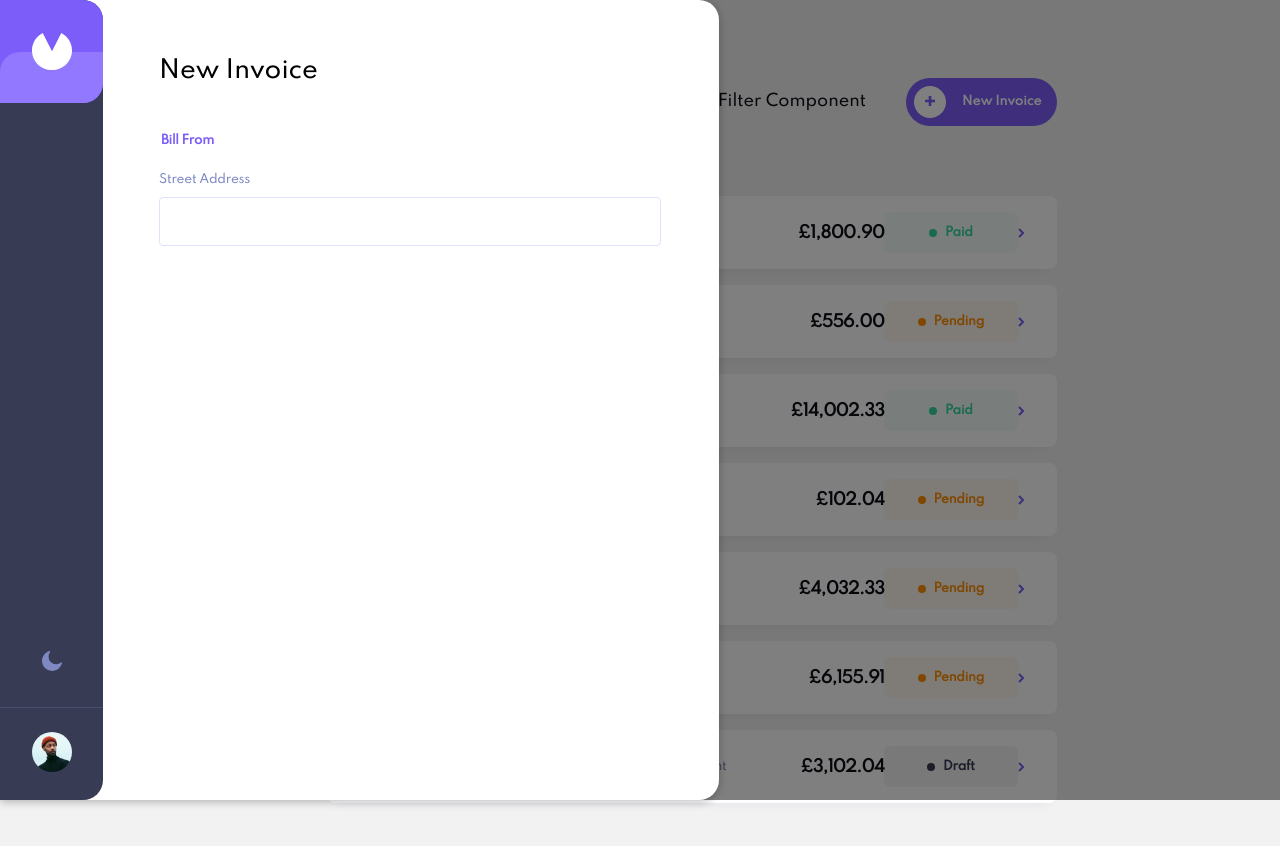
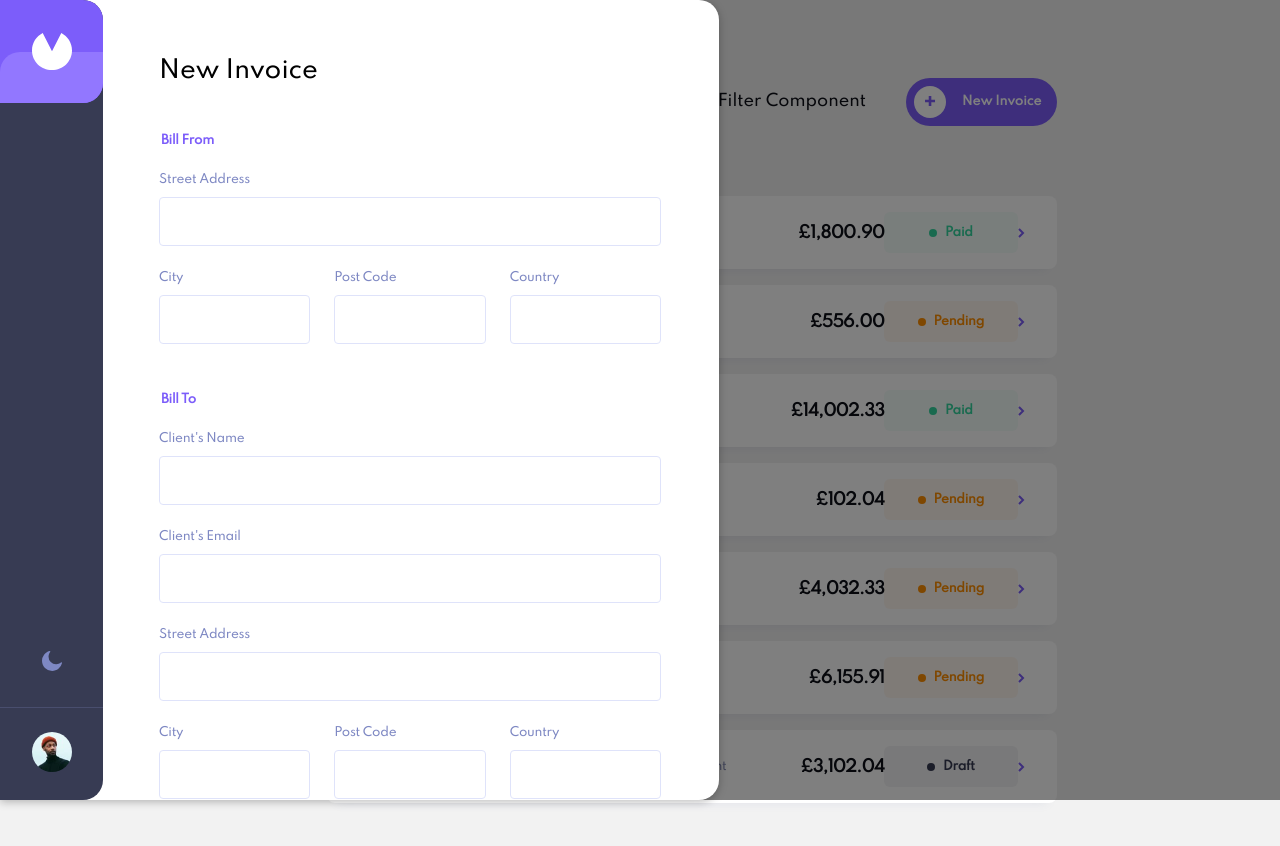
Before and after one commit to yjcyun/frontend_mentor, a Vue app in the folder guru/invoice-app/final-code/: page / in a window 1280 px wide. Both pictures are taken after a click on the button "New Invoice". Shown: the top 846 px of the page. Built offline with nearby package versions, Linux system fonts and the light colour scheme.

Commit message:
invoice: Move input and select components to the ui dir

```diff
--- a/guru/invoice-app/final-code/src/components/invoice-form/InvoiceForm.vue
+++ b/guru/invoice-app/final-code/src/components/invoice-form/InvoiceForm.vue
@@ -1,93 +1,105 @@
 <template>
-  <form @submit.prevent="addInvoice">
+  <form @submit.prevent="submitForm">
     <h2>New Invoice</h2>
     <div class="form__wrapper">
       <!-- Bill From -->
       <fieldset>
         <legend class="form__section-title h4">Bill From</legend>
         <div class="form__form-control">
-          <field-label for="senderStreetAddress" label="Street Address" />
-          <input-field
+          <base-label for="senderStreetAddress" label="Street Address" />
+          <base-input
             type="text"
             id="senderStreetAddress"
             v-model="senderStreetAddress"
           />
         </div>
-        <!-- <div class="form__col-group">
+        <div class="form__col-group">
           <div class="form__form-control">
             <field-label for="senderCity" label="City" />
-            <input-field type="text" id="senderCity" />
+            <base-input type="text" id="senderCity" v-model="senderCity" />
           </div>
           <div class="form__form-control">
             <field-label for="senderPostal" label="Post Code" />
-            <input-field type="text" id="senderPostal" />
+            <base-input type="text" id="senderPostal" v-model="senderPostal" />
           </div>
           <div class="form__form-control">
             <field-label for="senderCountry" label="Country" />
-            <input-field type="text" id="senderCountry" />
+            <base-input
+              type="text"
+              id="senderCountry"
+              v-model="senderCountry"
+            />
           </div>
-        </div> -->
+        </div>
       </fieldset>
       <!-- Bill To -->
-      <!-- <fieldset>
+      <fieldset>
         <legend class="form__section-title h4">Bill To</legend>
 
         <div class="form__form-control">
           <field-label for="clientName" label="Client's Name" />
-          <input-field type="text" id="clientName" />
+          <base-input type="text" id="clientName" v-model="clientName" />
         </div>
         <div class="form__form-control">
           <field-label for="clientEmail" label="Client's Email" />
-          <input-field type="text" id="clientEmail" />
+          <base-input type="text" id="clientEmail" v-model="clientEmail" />
         </div>
         <div class="form__form-control">
           <field-label for="clientStreetAddress" label="Street Address" />
-          <input-field type="text" id="clientStreetAddress" />
+          <base-input
+            type="text"
+            id="clientStreetAddress"
+            v-model="clientStreetAddress"
+          />
         </div>
         <div class="form__col-group">
           <div class="form__form-control">
             <field-label for="clientCity" label="City" />
-            <input-field type="text" id="clientCity" />
+            <base-input type="text" id="clientCity" v-model="clientCity" />
           </div>
           <div class="form__form-control">
             <field-label for="clientPostal" label="Post Code" />
-            <input-field type="text" id="clientPostal" />
+            <base-input type="text" id="clientPostal" v-model="clientPostal" />
           </div>
           <div class="form__form-control">
             <field-label for="clientCountry" label="Country" />
-            <input-field type="text" id="clientCountry" />
+            <base-input
+              type="text"
+              id="clientCountry"
+              v-model="clientCountry"
+            />
           </div>
         </div>
         <div class="form__col-group">
           <div class="form__form-control">
             <field-label for="invoiceDate" label="Invoice Date" />
-            <input-field type="date" id="invoiceDate" />
+            <base-input type="date" id="invoiceDate" v-model="invoiceDate" />
           </div>
           <div class="form__form-control">
             <field-label for="paymentTerms" label="Payment Terms" />
-            <select-field :options="paymentTermsOptions"></select-field>
+            <base-select :options="paymentTermsOptions"></base-select>
           </div>
         </div>
         <div class="form__form-control">
           <field-label for="description" label="Project Description" />
           <input type="text" id="description" />
         </div>
-      </fieldset> -->
+      </fieldset>
       <!-- Item List -->
-      <!-- <fieldset>
+      <fieldset>
         <legend class="h4">Item List</legend>
-      </fieldset> -->
+      </fieldset>
     </div>
     <button type="submit">submit</button>
   </form>
 </template>
 
 <script>
-import InputField from "./InputField.vue";
-import FieldLabel from "./FieldLabel.vue";
-import SelectField from "./SelectField.vue";
+import FieldLabel from "../ui/BaseLabel.vue";
+import SelectField from "../ui/BaseSelect.vue";
+
 export default {
-  components: { InputField, FieldLabel, SelectField },
+  components: { FieldLabel, SelectField },
   data() {
     return {
       paymentTermsOptions: [
@@ -97,10 +109,20 @@ export default {
         { value: 30, label: "Net 30 Day" },
       ],
       senderStreetAddress: "",
+      senderCity: "",
+      senderPostal: "",
+      senderCountry: "",
+      clientName: "",
+      clientEmail: "",
+      clientStreetAddress: "",
+      clientCity: "",
+      clientPostal: "",
+      clientCountry: "",
+      invoiceDate: "",
     };
   },
   methods: {
-    addInvoice() {
+    submitForm() {
       console.log("senderStreetAddress:", this.senderStreetAddress);
     },
   },
--- a/guru/invoice-app/final-code/src/components/invoice-form/InputField.vue
+++ b/guru/invoice-app/final-code/src/components/ui/BaseInput.vue
@@ -1,10 +1,10 @@
 <template>
-  <input class="h4" :name="name" v-model="value" @blur="onBlur($event)" />
+  <input class="h4" v-model="value" @blur="onBlur($event)" />
 </template>
 
 <script>
 export default {
-  props: ["modelValue", "name"],
+  props: ["modelValue"],
   emits: ["update:modelValue"],
   computed: {
     value: {
--- a/guru/invoice-app/final-code/src/main.js
+++ b/guru/invoice-app/final-code/src/main.js
@@ -5,6 +5,9 @@ import "./style.css";
 import App from "./App.vue";
 import BaseButton from "./components/ui/BaseButton.vue";
 import BaseStatus from "./components/ui/BaseStatus.vue";
+import BaseInput from "./components/ui/BaseInput.vue";
+import BaseLabel from "./components/ui/BaseLabel.vue";
+import BaseSelect from "./components/ui/BaseSelect.vue";
 
 import router from "./routes";
 
@@ -14,5 +17,8 @@ app.use(router);
 
 app.component("base-button", BaseButton);
 app.component("base-status", BaseStatus);
+app.component("base-input", BaseInput);
+app.component("base-label", BaseLabel);
+app.component("base-select", BaseSelect);
 
 app.mount("#app");
```
Also changed, not shown: guru/invoice-app/final-code/src/components/ui/BaseLabel.vue (renamed from guru/invoice-app/final-code/src/components/invoice-form/FieldLabel.vue), guru/invoice-app/final-code/src/components/ui/BaseSelect.vue (renamed from guru/invoice-app/final-code/src/components/invoice-form/SelectField.vue).
